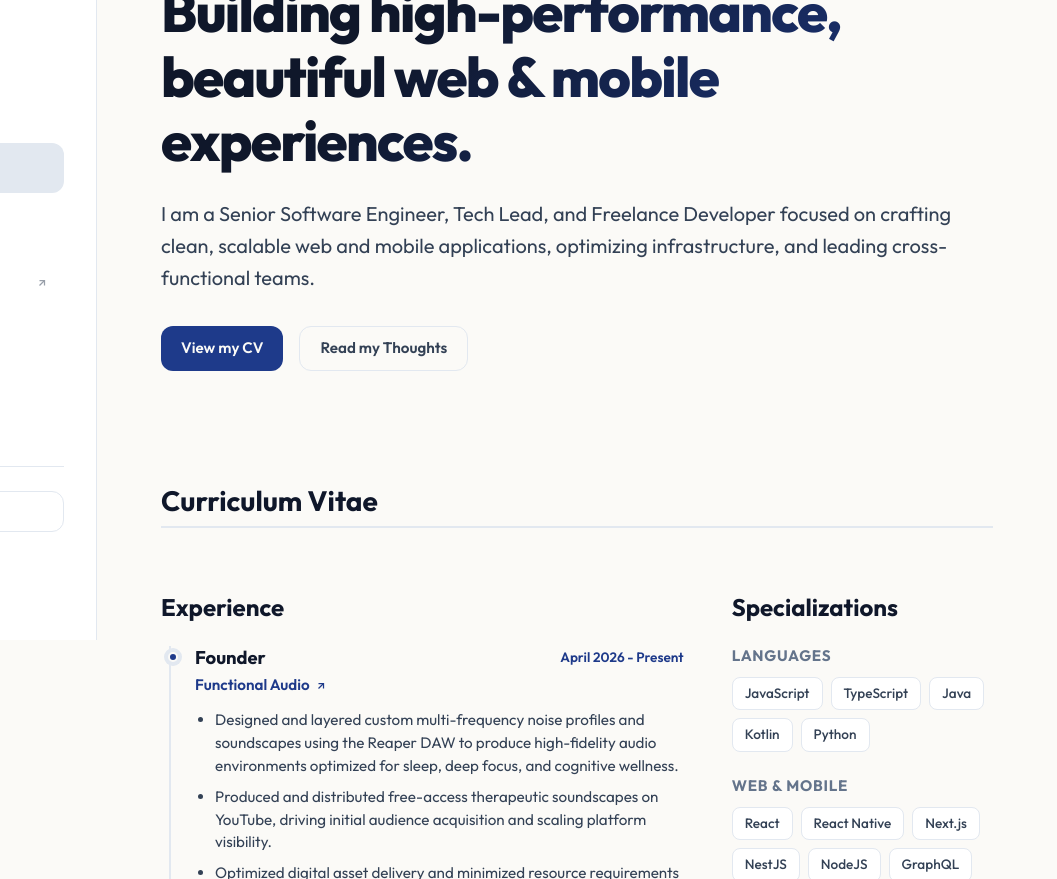
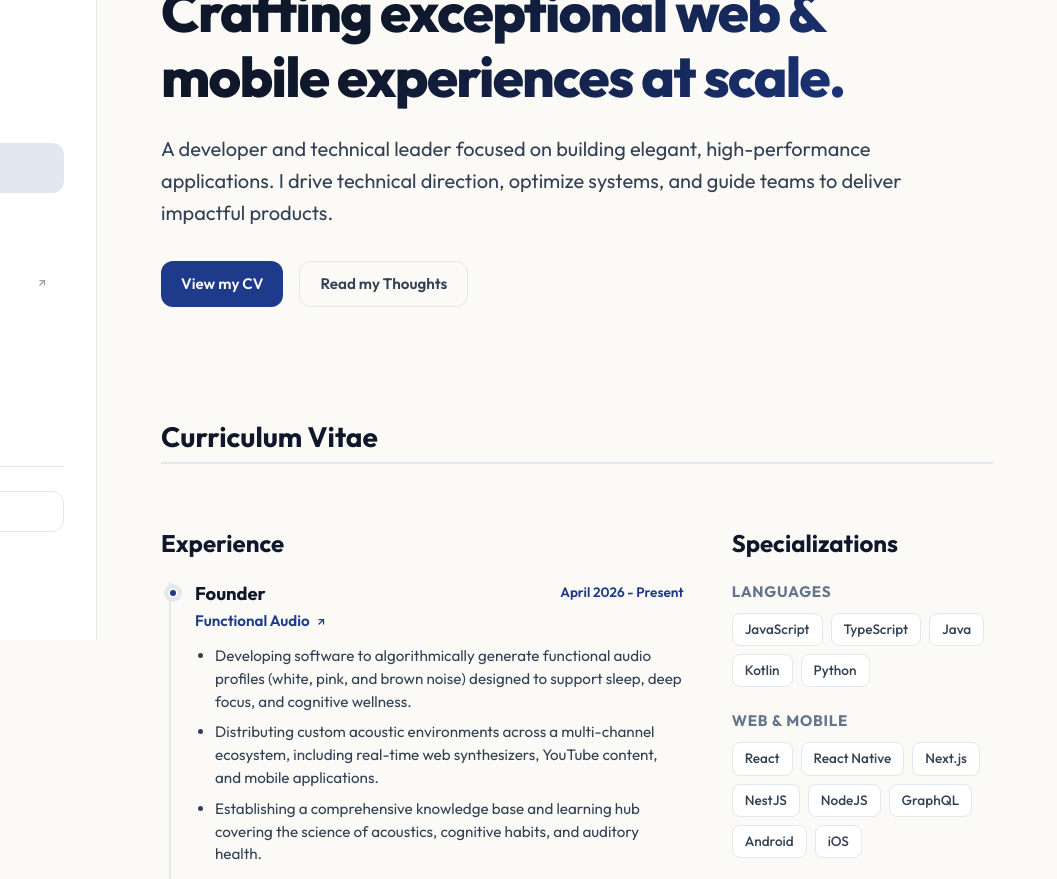
Before and after one commit to jrounsav/jrounsav.github.io, an Astro site: page / in a window 1280 px wide. Shown: the part 160-1039 px from the top of the page, 223-1280 px from the left. Built offline with nearby package versions, Linux system fonts and the light colour scheme; Astro itself is replaced by a stand-in of ours.

Commit message:
Refactor homepage hero and Functional Audio description

```diff
--- a/src/pages/index.astro
+++ b/src/pages/index.astro
@@ -20,9 +20,9 @@ const skills = [
   <section class="hero-section">
     <div class="hero-content">
       <span class="badge">Available for Freelance & Projects</span>
-      <h1 class="hero-title">Building high-performance, beautiful web & mobile experiences.</h1>
+      <h1 class="hero-title">Crafting exceptional web & mobile experiences at scale.</h1>
       <p class="hero-subtitle">
-        I am a Senior Software Engineer, Tech Lead, and Freelance Developer focused on crafting clean, scalable web and mobile applications, optimizing infrastructure, and leading cross-functional teams.
+        A developer and technical leader focused on building elegant, high-performance applications. I drive technical direction, optimize systems, and guide teams to deliver impactful products.
       </p>
       <div class="hero-actions">
         <a href="#cv" class="btn btn-primary">View my CV</a>
@@ -55,9 +55,9 @@ const skills = [
                 </a>
               </p>
               <ul class="cv-bullet-list">
-                <li>Designed and layered custom multi-frequency noise profiles and soundscapes using the Reaper DAW to produce high-fidelity audio environments optimized for sleep, deep focus, and cognitive wellness.</li>
-                <li>Produced and distributed free-access therapeutic soundscapes on YouTube, driving initial audience acquisition and scaling platform visibility.</li>
-                <li>Optimized digital asset delivery and minimized resource requirements by introducing high-efficiency audio compression and real-time algorithmic generative audio models.</li>
+                <li>Developing software to algorithmically generate functional audio profiles (white, pink, and brown noise) designed to support sleep, deep focus, and cognitive wellness.</li>
+                <li>Distributing custom acoustic environments across a multi-channel ecosystem, including real-time web synthesizers, YouTube content, and mobile applications.</li>
+                <li>Establishing a comprehensive knowledge base and learning hub covering the science of acoustics, cognitive habits, and auditory health.</li>
               </ul>
             </div>
           </div>
```
